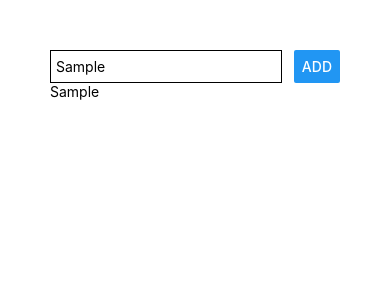
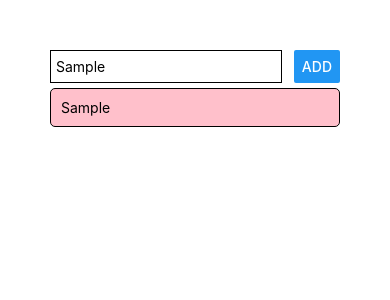
Before and after one commit to Balazs-D/rn-complete-guide, a React Native app: screen / in a window 390 px wide. Both pictures are taken after typing "Sample" into the empty fields and a click on the button "ADD". Shown: the top 300 px of the page. Built offline with nearby package versions, Linux system fonts and the light colour scheme.

Commit message:
flat list vs map

```diff
--- a/App.js
+++ b/App.js
@@ -1,5 +1,12 @@
 import React, { useState } from "react";
-import { StyleSheet, Text, View, TextInput, Button } from "react-native";
+import {
+  StyleSheet,
+  Text,
+  View,
+  TextInput,
+  Button,
+  FlatList,
+} from "react-native";
 
 export default function App() {
   const [enteredGoal, setEnteredGoal] = useState("");
@@ -13,7 +20,10 @@
     // setCourseGoals([...courseGoals, enteredGoal]);
 
     // ES6 function syntax - always works!
-    setCourseGoals((currentGoals) => [...currentGoals, enteredGoal]);
+    setCourseGoals((currentGoals) => [
+      ...currentGoals,
+      { key: Math.random().toString(), value: enteredGoal },
+    ]);
   };
 
   return (
@@ -28,11 +38,14 @@
         <Button title="Add" onPress={addGoalHandler} />
       </View>
 
-      <View>
-        {courseGoals.map((goal, i) => (
-          <Text key={i}>{goal}</Text>
-        ))}
-      </View>
+      <FlatList
+        data={courseGoals}
+        renderItem={(itemData) => (
+          <View style={styles.listItem}>
+            <Text>{itemData.item.value}</Text>
+          </View>
+        )}
+      />
     </View>
   );
 }
@@ -51,4 +64,12 @@
     padding: 5,
     width: "80%",
   },
+  listItem: {
+    padding: 10,
+    marginVertical: 5,
+    backgroundColor: "pink",
+    borderColor: "black",
+    borderWidth: 1,
+    borderRadius: 5,
+  },
 });
```
